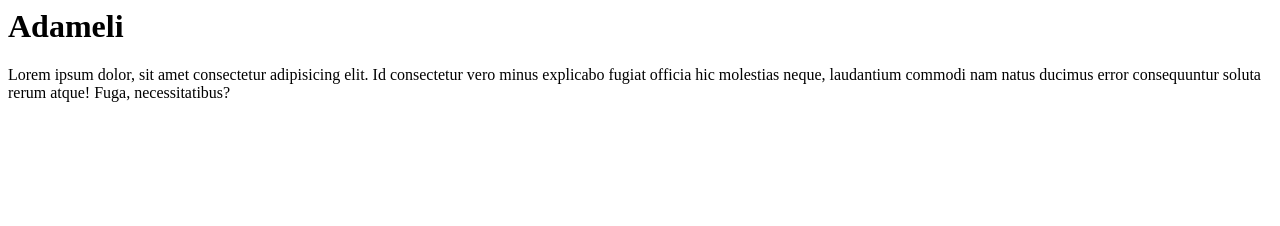
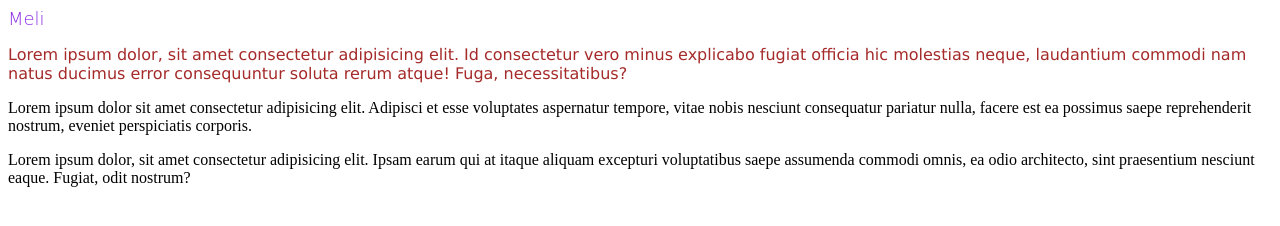
Before and after one commit to melis02/repo-Adameli, a plain HTML site: page index.html in a window 1280 px wide. Drawn offline with Linux system fonts and the light colour scheme.

Commit message:
Cambios generales

```diff
--- a/index.html
+++ b/index.html
@@ -1,10 +1,17 @@
 <html>
     <head>
-        <h1>
-            Adameli
+        <link rel="stylesheet" href="style.css">
+        <h1 class="h1">
+            Meli
         </h1>
+        <p class="p">
+            Lorem ipsum dolor, sit amet consectetur adipisicing elit. Id consectetur vero minus explicabo fugiat officia hic molestias neque, laudantium commodi nam natus ducimus error consequuntur soluta rerum atque! Fuga, necessitatibus?
+        </p>
         <p>
-            Lorem ipsum dolor, sit amet consectetur adipisicing elit. Id consectetur vero minus explicabo fugiat officia hic molestias neque, laudantium commodi nam natus ducimus error consequuntur soluta rerum atque! Fuga, necessitatibus?
+            Lorem ipsum dolor sit amet consectetur adipisicing elit. Adipisci et esse voluptates aspernatur tempore, vitae nobis nesciunt consequatur pariatur nulla, facere est ea possimus saepe reprehenderit nostrum, eveniet perspiciatis corporis.
+        </p>
+        <p>
+            Lorem ipsum dolor, sit amet consectetur adipisicing elit. Ipsam earum qui at itaque aliquam excepturi voluptatibus saepe assumenda commodi omnis, ea odio architecto, sint praesentium nesciunt eaque. Fugiat, odit nostrum?
         </p>
     </head>
 </html>
--- a/style.css
+++ b/style.css
@@ -1,6 +1,10 @@
 .h1{
-    font-family: Cambria, Cochin, Georgia, Times, 'Times New Roman', serif;
+    font-family: cursive;
     color:blueviolet;
     font-weight: 200;
     font-size: large;
 }
+.p{
+    font-family: Verdana, Geneva, Tahoma, sans-serif;
+    color:brown;
+}
```
